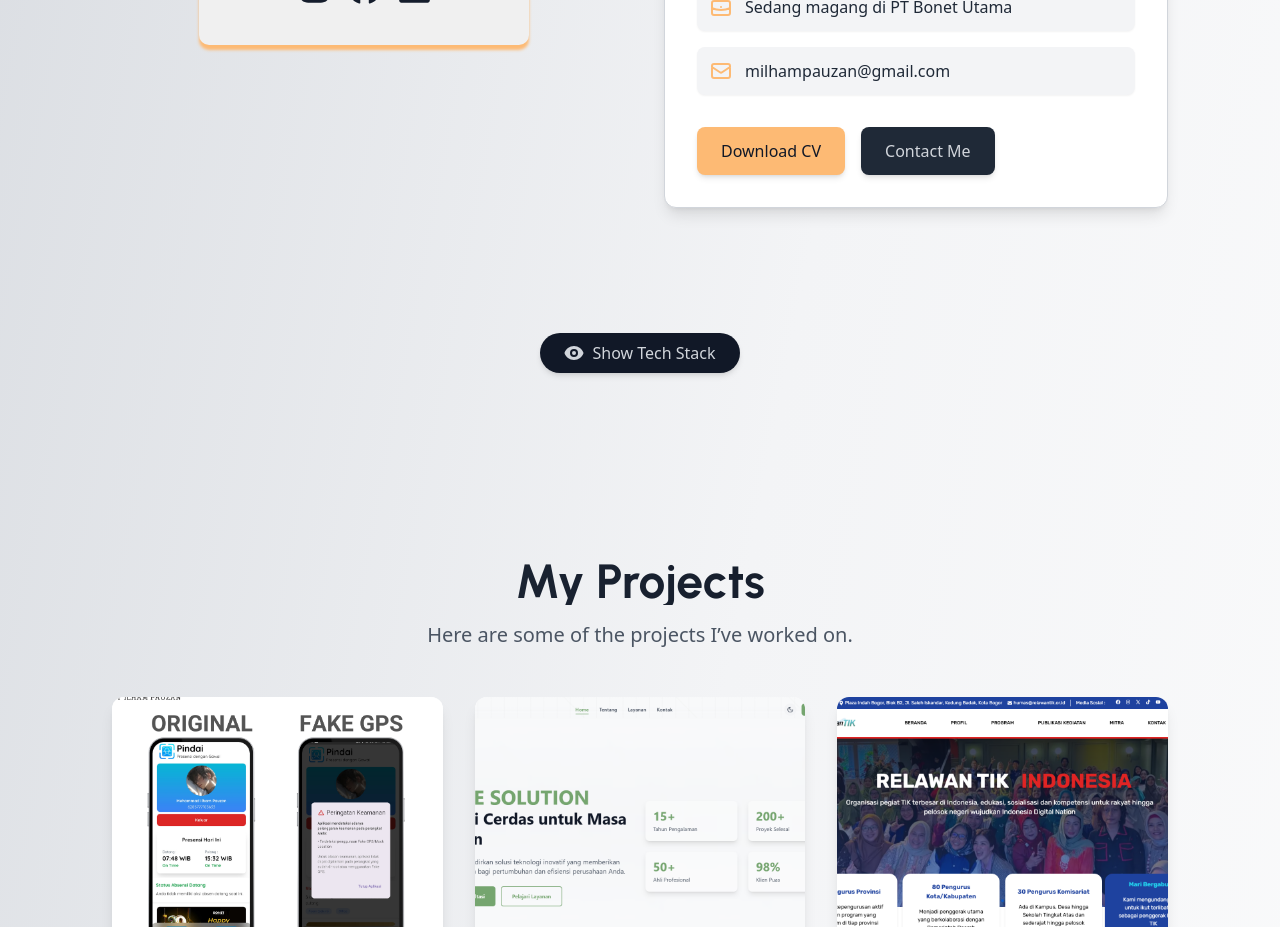
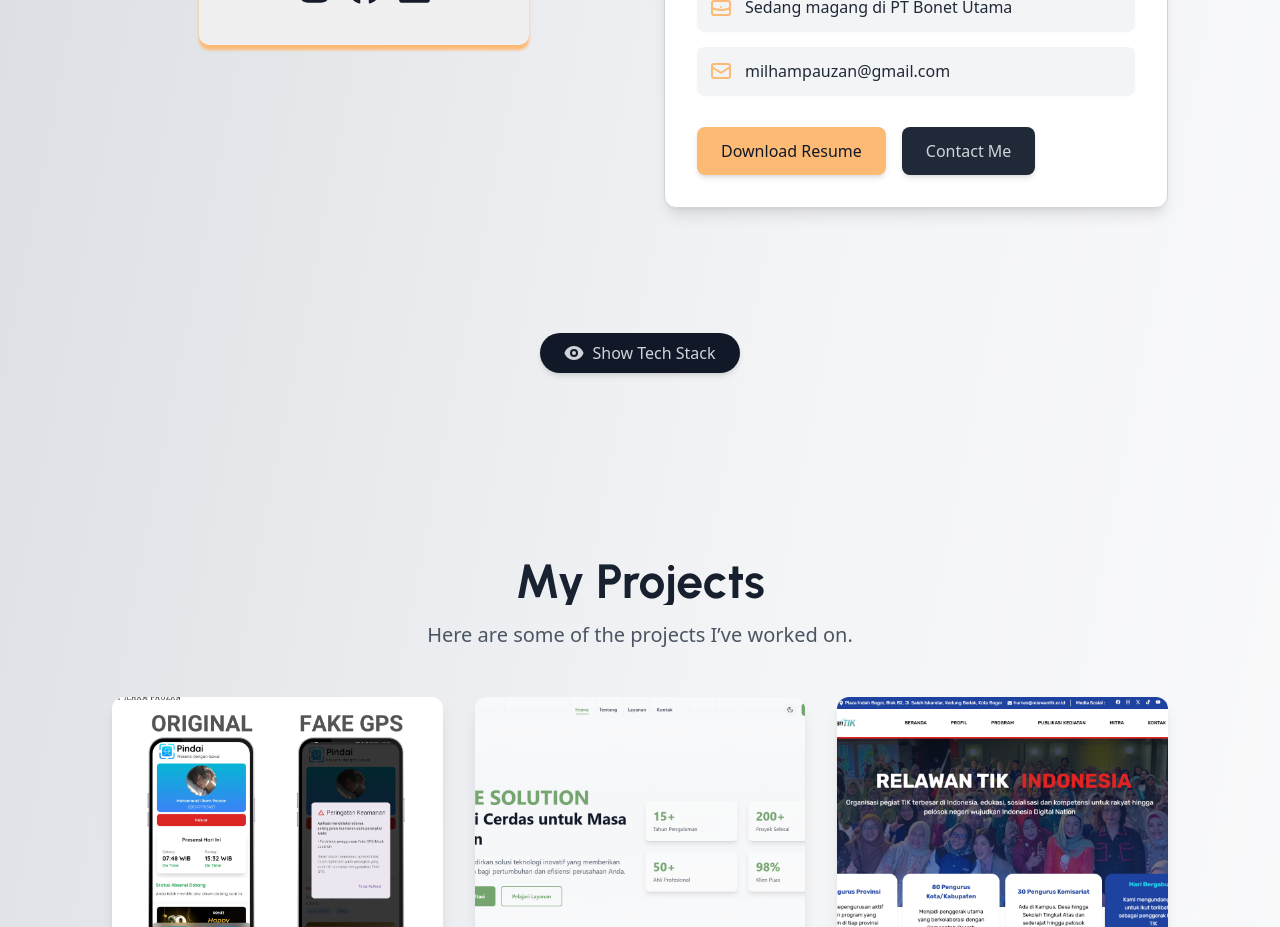
Before and after one commit to kikarin/Porto_Zan, a Next.js app: page / in a window 1280 px wide. Shown: the part 2180-3107 px from the top of the page. Built offline with nearby package versions, Linux system fonts and the light colour scheme; a web font is replaced by a local one.

Commit message:
Fix params issue in dynamic routes

```diff
--- a/components/AboutMe.tsx
+++ b/components/AboutMe.tsx
@@ -100,13 +100,13 @@ export default function AboutMe() {
             {/* Tombol */}
             <div className="mt-8 flex flex-wrap justify-center md:justify-start gap-4">
               <motion.a
-                href="/resume.pdf"
+                href="/Programmer_IlhamPauzan.pdf"
                 download
                 whileHover={{ scale: 1.05 }}
                 whileTap={{ scale: 0.95 }}
                 className="font-gotosans px-6 py-3 bg-orange-300 text-gray-900 rounded-lg font-medium shadow-md hover:bg-orange-200 transition-all"
               >
-                Download CV
+                Download Resume
               </motion.a>
               <motion.a
                 href="mailto:milhampauzan@gmail.com"
--- a/components/TechStack.tsx
+++ b/components/TechStack.tsx
@@ -30,7 +30,7 @@ const techStack = [
   { name: "Postman", img: "/postman.png", category: "API" },
   { name: "MySQL", img: "/mysql.png", category: "Database" },
   { name: "PostgreSQL", img: "/postgresql.svg", category: "Database" },
-  { name: "FIrebase", img: "/firebase.png", category: "Database" },
+  { name: "Firebase", img: "/firebase.png", category: "Database" },
   { name: "GitHub", img: "/github.png", category: "Version Control" },
   { name: "GitLab", img: "/gitlab.png", category: "Version Control" },
   { name: "Bitbucket", img: "/bitbucket.svg", category: "Version Control" },
```
Also changed, not shown: 1 other file (tests, documents, lock files or other folders).
